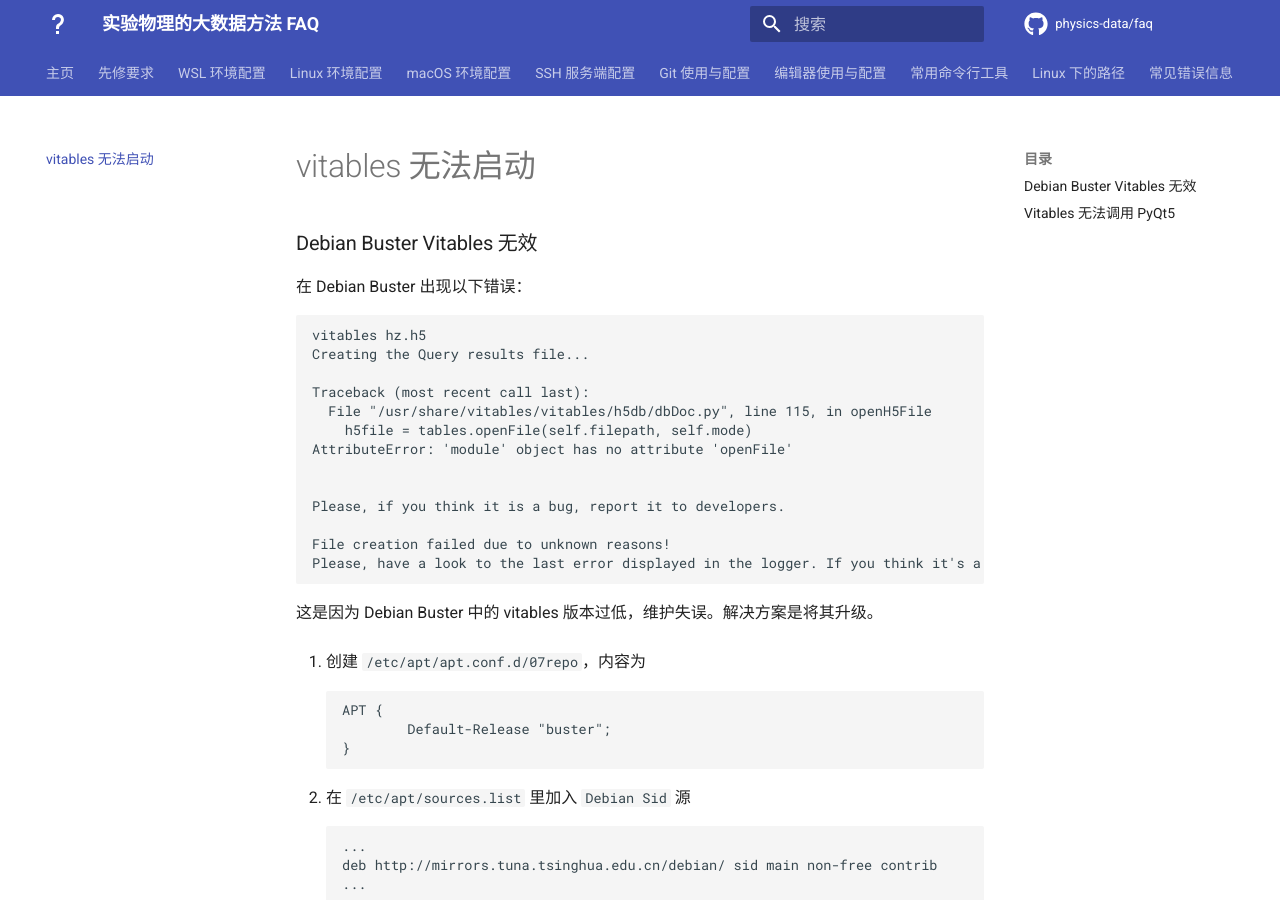
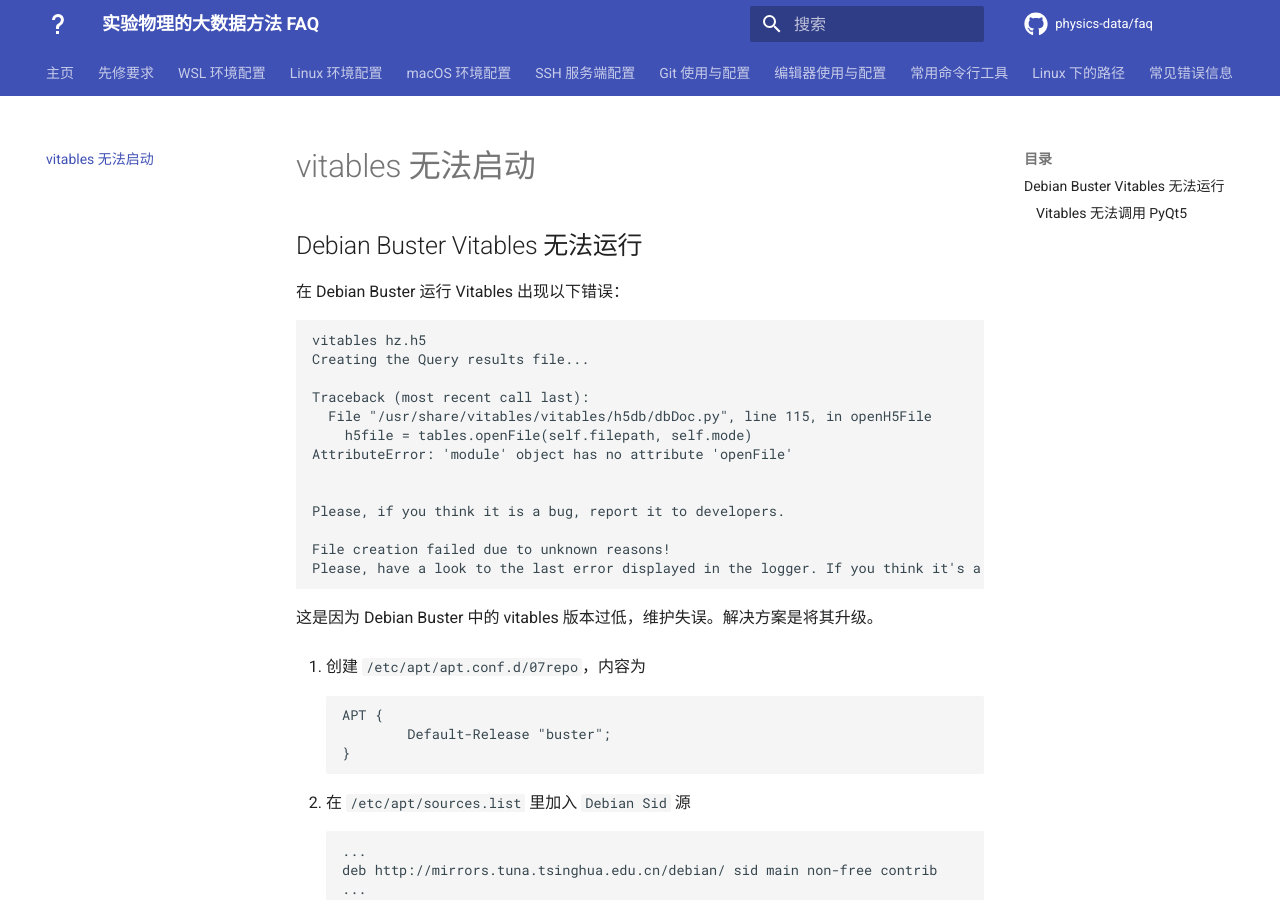
Before and after one commit to physics-data/faq, an MkDocs documentation site: the page built from docs/viewer.md, in a window 1280 px wide and 900 px high. Built offline with MkDocs 1.6.1 and Material for MkDocs 9.7.7, drawn with Linux system fonts in a browser that asks for light colours; comment, search, counter and statistics services are not loaded.

Commit message:
Style fix

````diff
--- a/docs/viewer.md
+++ b/docs/viewer.md
@@ -1,6 +1,6 @@
-### Debian Buster Vitables 无效
+## Debian Buster Vitables 无法运行
 
-在 Debian Buster 出现以下错误：
+在 Debian Buster 运行 Vitables 出现以下错误：
 
 ```
 vitables hz.h5
````
Also changed, not shown: docs/linux.md (+3 -2 lines), docs/mail.md (+1 -1 lines), docs/wsl.md (+2 -0 lines).
